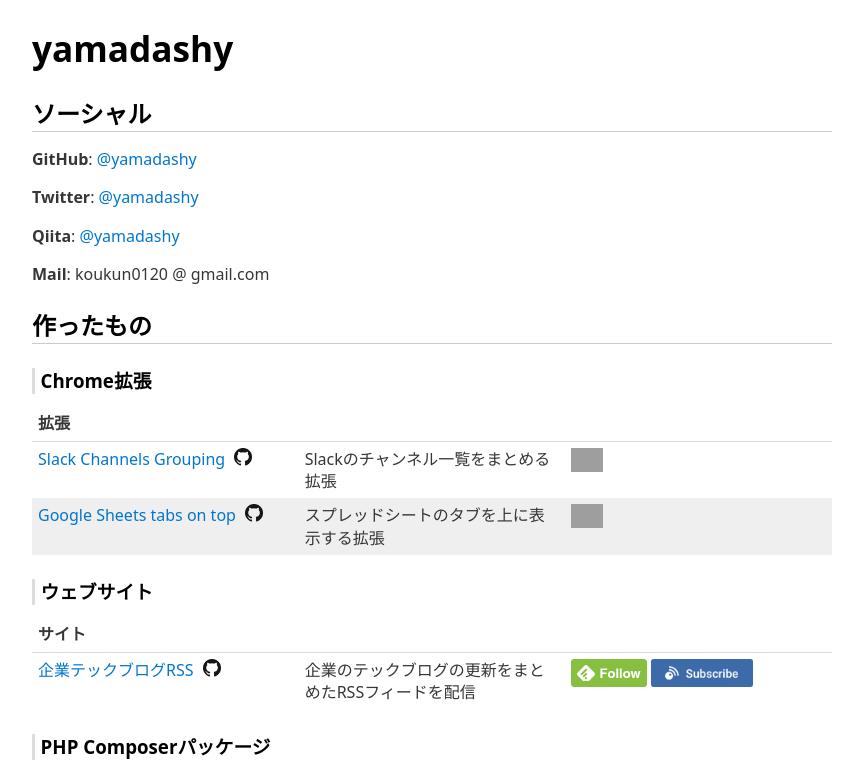
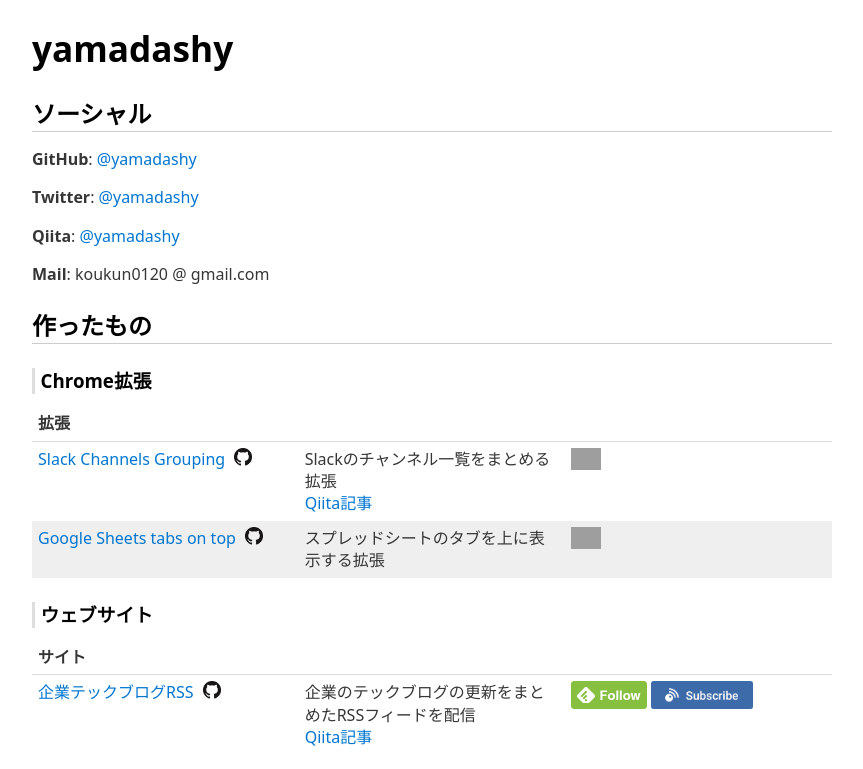
Before and after one commit to yamadashy/yamadashy.github.io, an Eleventy site: page src/index.njk in a window 1280 px wide. Shown: the top 769 px of the page, without its empty margins (208-1071 px from the left). Built offline with nearby package versions, Linux system fonts and the light colour scheme; Eleventy itself is replaced by a stand-in of ours; files that its build step writes are made by us from their sources; grey boxes are pictures that could not be loaded.

Commit message:
update: 紹介記事を入れる

```diff
--- a/src/_includes/styles/index.css
+++ b/src/_includes/styles/index.css
@@ -18,6 +18,6 @@
 }
 
 .ui-shield-link img {
-    height: 24px;
+    height: 22px;
     width: auto;
 }
--- a/src/index.njk
+++ b/src/index.njk
@@ -72,7 +72,10 @@
                     <a href="https://chrome.google.com/webstore/detail/slack-channels-grouping/lcbnhfianneihfgkmfncnhpkpghedbkm" rel="nofollow">Slack Channels Grouping</a>
                     <a class="ui-github-link" href="https://github.com/yamadashy/slack-channels-grouping"><img src='images/github-mark.png' alt='GitHubロゴ' width='32' height='32' /></a>
                 </td>
-                <td>Slackのチャンネル一覧をまとめる拡張</td>
+                <td>
+                    Slackのチャンネル一覧をまとめる拡張<br>
+                    <a href="https://qiita.com/yamadashy/items/9480cf4f9c9419b76d90">Qiita記事</a>
+                </td>
                 <td>
                     <a class="ui-shield-link" href="https://chrome.google.com/webstore/detail/slack-channels-grouping/lcbnhfianneihfgkmfncnhpkpghedbkm" rel="nofollow">
                         {% image 'https://img.shields.io/chrome-web-store/users/lcbnhfianneihfgkmfncnhpkpghedbkm', 'Chrome Web Store Users', '', [100] %}
@@ -109,7 +112,10 @@
                     <a href="https://yamadashy.github.io/tech-blog-rss-feed/" rel="nofollow">企業テックブログRSS</a>
                     <a class="ui-github-link" href="https://github.com/yamadashy/tech-blog-rss-feed"><img src='images/github-mark.png' alt='GitHubロゴ' width='32' height='32' /></a>
                 </td>
-                <td>企業のテックブログの更新をまとめたRSSフィードを配信</td>
+                <td>
+                    企業のテックブログの更新をまとめたRSSフィードを配信<br>
+                    <a href="https://qiita.com/yamadashy/items/0130e3e569b0832bc51f">Qiita記事</a>
+                </td>
                 <td>
                     <a class="ui-subscribe-button" href='https://feedly.com/i/subscription/feed/https://yamadashy.github.io/tech-blog-rss-feed/feeds/rss.xml' target="_blank" rel="noopener">
                         <img src='images/subscribe-feedly.png' alt='follow us in feedly' width='152' height='56'>
```
